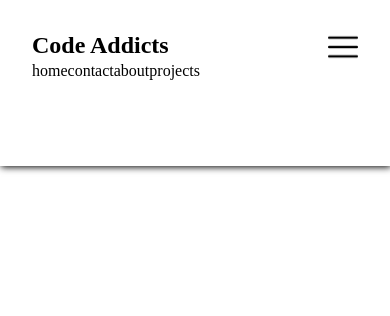
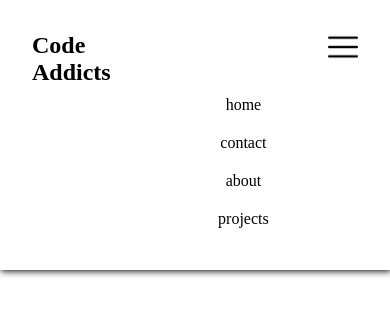
Before and after one commit to isaacmariga/Nav, a plain HTML site: page index.html in a window 390 px wide. Drawn offline with Linux system fonts and the light colour scheme.

```diff
--- a/index.html
+++ b/index.html
@@ -13,12 +13,14 @@
     <nav class="nav">
         <h1 class="brand">Code Addicts</h1>
         <div></div>
+
         <img class="ham" src="static/menu.png" alt="">
+        <div id="fill"></div>
         <ul class="links">
-            <li class="home" id="home">home</li>
-            <li class="contact" id="contact">contact</li>
-            <li class="about" id="about">about</li>
-            <li class="projects" id="projects">projects</li>
+            <li class="link" id="home">home</li>
+            <li class="link" id="contact">contact</li>
+            <li class="link" id="about">about</li>
+            <li class="link" id="projects">projects</li>
 
         </ul>
         <div class="smedias">
--- a/main.js
+++ b/main.js
@@ -0,0 +1 @@
+let ham = document.querySelector("ham")
--- a/style.css
+++ b/style.css
@@ -23,6 +23,10 @@
     display: none;
 }
 
+#fill {
+    display: none;
+}
+
 @media screen and (max-width:870px) {
     .smedias {
         display: none;
@@ -34,8 +38,14 @@
         display: block;
     }
     .links {
-        display: grid;
+        display: block;
         place-items: center;
         grid-template-rows: 1fr 1fr 1fr 1fr;
     }
+    .link {
+        padding: 10px;
+    }
+    #fill {
+        display: block;
+    }
 }
```
